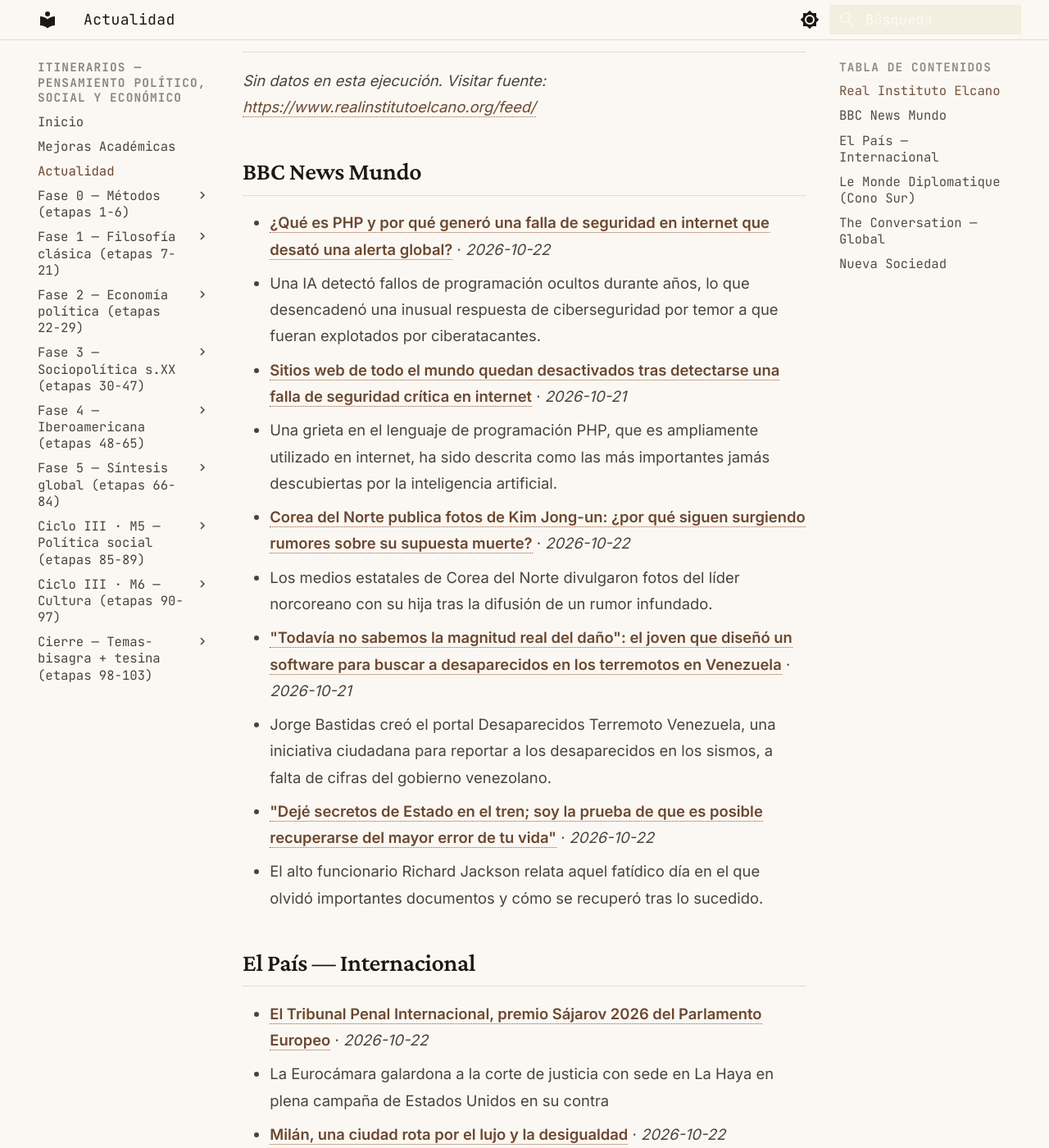
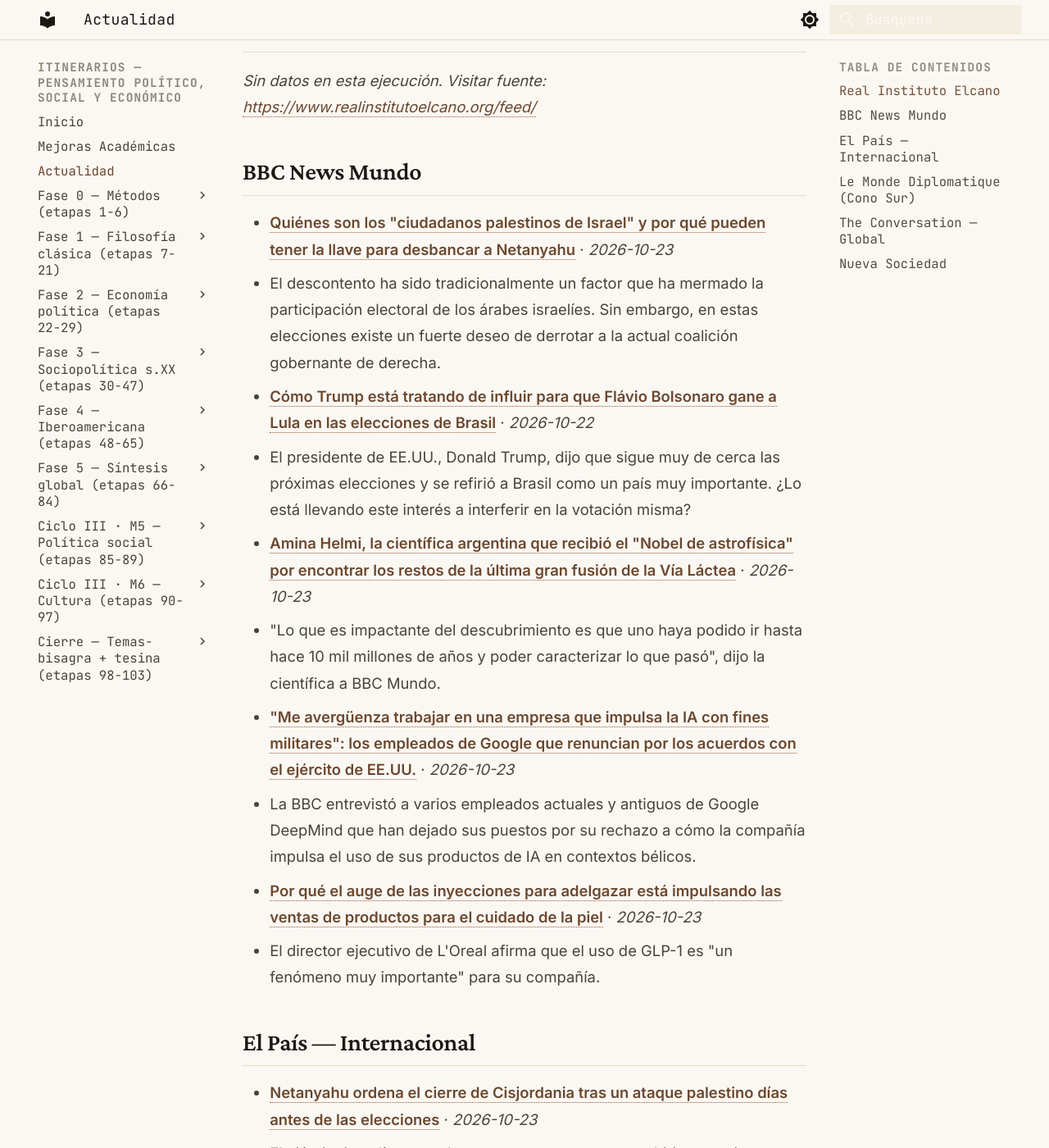
Before and after one commit to MrSpagVi/Curso, an MkDocs documentation site: the page built from docs/actualidad.md, in a window 1280 px wide and 1400 px high, scrolled down 643 px. Shown: the whole window at 82% size. Built offline with MkDocs 1.6.1 and Material for MkDocs 9.7.7, drawn with Linux system fonts in a browser that asks for light colours; some of the changed text lies outside the part shown.

Commit message:
auto: actualidad 2026-10-23

```diff
--- a/docs/actualidad.md
+++ b/docs/actualidad.md
@@ -6,7 +6,7 @@ title: Actualidad
 
 Últimos titulares de fuentes que dictan agenda en ciencia política y geopolítica. Actualizado automáticamente cada día (vía GitHub Actions).
 
-_Última actualización: 2026-10-22 10:53 UTC_
+_Última actualización: 2026-10-23 10:45 UTC_
 
 !!! tip "Ritual mensual — #actualidad"
     El último sábado de cada mes: agarrá **un** titular de los de abajo y escribí **300 palabras** aplicándole **2 autores** del último mes que leíste. ¿Qué diría cada uno? ¿En qué chocan? No resumas la noticia — usala como caso para pensar con las herramientas que venís construyendo. Guardá el texto con el tag `#actualidad` en tu sistema de notas. Esto convierte la teoría en criterio sobre la coyuntura: el objetivo del plan no es citar a Maquiavelo, es leer el presente con él.
@@ -17,29 +17,29 @@ _Sin datos en esta ejecución. Visitar fuente: [https://www.realinstitutoelcano.
 
 ## BBC News Mundo
 
-- **[¿Qué es PHP y por qué generó una falla de seguridad en internet que desató una alerta global?](https://www.bbc.com/mundo/articles/cmly0k9y9p1vo?at_medium=RSS&at_campaign=rss)** · *2026-10-22*
-  - Una IA detectó fallos de programación ocultos durante años, lo que desencadenó una inusual respuesta de ciberseguridad por temor a que fueran explotados por ciberatacantes.
-- **[Sitios web de todo el mundo quedan desactivados tras detectarse una falla de seguridad crítica en internet](https://www.bbc.com/mundo/articles/cq3djnk48ly8o?at_medium=RSS&at_campaign=rss)** · *2026-10-21*
-  - Una grieta en el lenguaje de programación PHP, que es ampliamente utilizado en internet, ha sido descrita como las más importantes jamás descubiertas por la inteligencia artificial.
-- **[Corea del Norte publica fotos de Kim Jong-un: ¿por qué siguen surgiendo rumores sobre su supuesta muerte?](https://www.bbc.com/mundo/articles/cv5ynk4x1161o?at_medium=RSS&at_campaign=rss)** · *2026-10-22*
-  - Los medios estatales de Corea del Norte divulgaron fotos del líder norcoreano con su hija tras la difusión de un rumor infundado.
-- **["Todavía no sabemos la magnitud real del daño": el joven que diseñó un software para buscar a  desaparecidos en los terremotos en Venezuela](https://www.bbc.com/mundo/articles/crx23yejwe1do?at_medium=RSS&at_campaign=rss)** · *2026-10-21*
-  - Jorge Bastidas creó el portal Desaparecidos Terremoto Venezuela, una iniciativa ciudadana para reportar a los desaparecidos en los sismos, a falta de cifras del gobierno venezolano.
-- **["Dejé secretos de Estado en el tren; soy la prueba de que es posible recuperarse del mayor error de tu vida"](https://www.bbc.com/mundo/articles/c6wyd5wx4xq1o?at_medium=RSS&at_campaign=rss)** · *2026-10-22*
-  - El alto funcionario Richard Jackson relata aquel fatídico día en el que olvidó importantes documentos y cómo se recuperó tras lo sucedido.
+- **[Quiénes son los "ciudadanos palestinos de Israel" y por qué pueden tener la llave para desbancar a Netanyahu](https://www.bbc.com/mundo/articles/crz9812qjxd2o?at_medium=RSS&at_campaign=rss)** · *2026-10-23*
+  - El descontento ha sido tradicionalmente un factor que ha mermado la participación electoral de los árabes israelíes. Sin embargo, en estas elecciones existe un fuerte deseo de derrotar a la actual coalición gobernante de derecha.
+- **[Cómo Trump está tratando de influir para que Flávio Bolsonaro gane a Lula en las elecciones de Brasil](https://www.bbc.com/mundo/articles/cqglwgj3e91yo?at_medium=RSS&at_campaign=rss)** · *2026-10-22*
+  - El presidente de EE.UU., Donald Trump, dijo que sigue muy de cerca las próximas elecciones y se refirió a Brasil como un país muy importante. ¿Lo está llevando este interés a interferir en la votación misma?
+- **[Amina Helmi, la científica argentina que recibió el "Nobel de astrofísica" por encontrar los restos de la última gran fusión de la Vía Láctea](https://www.bbc.com/mundo/articles/cmqxn83eer03o?at_medium=RSS&at_campaign=rss)** · *2026-10-23*
+  - "Lo que es impactante del descubrimiento es que uno haya podido ir hasta hace 10 mil millones de años y poder caracterizar lo que pasó", dijo la científica a BBC Mundo.
+- **["Me avergüenza trabajar en una empresa que impulsa la IA con fines militares": los empleados de Google que renuncian por los acuerdos con el ejército de EE.UU.](https://www.bbc.com/mundo/articles/cxg5j1d93993o?at_medium=RSS&at_campaign=rss)** · *2026-10-23*
+  - La BBC entrevistó a varios empleados actuales y antiguos de Google DeepMind que han dejado sus puestos por su rechazo a cómo la compañía impulsa el uso de sus productos de IA en contextos bélicos.
+- **[Por qué el auge de las inyecciones para adelgazar está impulsando las ventas de productos para el cuidado de la piel](https://www.bbc.com/mundo/articles/c699z39257zlo?at_medium=RSS&at_campaign=rss)** · *2026-10-23*
+  - El director ejecutivo de L'Oreal afirma que el uso de GLP-1 es "un fenómeno muy importante" para su compañía.
 
 ## El País — Internacional
 
-- **[El Tribunal Penal Internacional, premio Sájarov 2026 del Parlamento Europeo](https://elpais.com/internacional/2026-10-22/el-tribunal-penal-internacional-premio-sajarov-2026-del-parlamento-europeo.html)** · *2026-10-22*
-  - La Eurocámara galardona a la corte de justicia con sede en La Haya en plena campaña de Estados Unidos en su contra
-- **[Milán, una ciudad rota por el lujo y la desigualdad](https://elpais.com/internacional/2026-10-22/milan-una-ciudad-rota-por-el-lujo-y-la-desigualdad.html)** · *2026-10-22*
-  - Los disturbios en la metrópoli italiana no salen de la nada porque es un caso extremo de los males de otras capitales: acoge una de las mayores concentraciones de millonarios pero expulsa a sus vecinos
-- **[Alemania aumentará las deportaciones de afganos sin antecedentes penales](https://elpais.com/internacional/2026-10-22/alemania-aumentara-las-deportaciones-de-afganos-sin-antecedentes-penales.html)** · *2026-10-22*
-  - El acuerdo con los talibanes permite a Berlín retornar a Afganistán a más de 15.000 personas pese a la represión y la crisis humanitaria
+- **[Netanyahu ordena el cierre de Cisjordania tras un ataque palestino días antes de las elecciones](https://elpais.com/internacional/2026-10-23/el-ejercito-israeli-mata-a-dos-palestinos-armados-tras-un-tiroteo-en-cisjordania.html)** · *2026-10-23*
+  - El ejército israelí mata a dos presuntos agresores que hirieron a cinco israelíes cerca de la ciudad de Hebrón
+- **[Macron trata de retomar el control con la prohibición de manifestaciones y el blindaje de las ciudades](https://elpais.com/internacional/2026-10-23/macron-trata-de-retomar-el-control-con-la-prohibicion-de-manifestaciones-y-el-blindaje-de-las-ciudades.html)** · *2026-10-23*
+  - El presidente francés se pone al frente del despliegue de seguridad y se reúne con los estudiantes en vísperas de otra gran protesta. Los sindicatos se revuelven contra el veto
+- **[Un muerto y varios heridos en tiroteos en una localidad de las afueras de París](https://elpais.com/internacional/2026-10-23/un-muerto-y-varios-heridos-en-tiroteos-en-una-localidad-de-las-afueras-de-paris.html)** · *2026-10-23*
+  - El atacante ha disparado desde un coche varias ráfagas a la gente que circulaba por la calle
+- **[Sangre nueva para frenar a Trump](https://elpais.com/us/2026-10-23/sangre-nueva-para-frenar-a-trump.html)** · *2026-10-23*
+  - Un nuevo elenco de rostros demócratas ha encontrado un mensaje central: el impagable costo de vida para muchos en Estados Unidos
 - **[La desconfianza militar hacia China crea inestabilidad en Asia](https://elpais.com/internacional/2026-10-22/la-desconfianza-militar-hacia-china-crea-inestabilidad-en-asia.html)** · *2026-10-22*
   - La fuerte interdependencia económica y el temor al gigante chino afectan a las relaciones de los países de la zona con EE UU y desequilibran la región del Indo-Pacífico
-- **[La IA convierte las ‘midterms’ en un gran laboratorio electoral](https://elpais.com/us/2026-10-21/la-ia-convierte-las-midterms-en-un-gran-laboratorio-electoral.html)** · *2026-10-21*
-  - El riesgo ya no son solo los bulos tradicionales, sino la automatización a gran escala de la manipulación política
 
 ## Le Monde Diplomatique (Cono Sur)
 
@@ -47,16 +47,16 @@ _Sin datos en esta ejecución. Visitar fuente: [https://www.eldiplo.org/feed/](h
 
 ## The Conversation — Global
 
-- **[Grattan on Friday: Politics reflects society, and our society is in poor shape on many fronts](https://theconversation.com/grattan-on-friday-politics-reflects-society-and-our-society-is-in-poor-shape-on-many-fronts-294864)** · *2026-10-22*
-  - As the national political conversation descended into fear and loathing after the attack on Helen Haines, two politicians stepped back from instances of offensive behaviour.
-- **[Shares in this data centre company are down 40% as investors lose faith in the AI story](https://theconversation.com/shares-in-this-data-centre-company-are-down-40-as-investors-lose-faith-in-the-ai-story-294871)** · *2026-10-22*
-  - While AI hype is strong, the business models are coming under increasing scrutiny.
-- **[A critical flaw affecting 70% of all websites has the cybersecurity world panicked](https://theconversation.com/a-critical-flaw-affecting-70-of-all-websites-has-the-cybersecurity-world-panicked-294941)** · *2026-10-22*
-  - Millions of websites and online tools have relied on the PHP language for decades – but newly disclosed bugs could let hackers easily take them over.
-- **[Chiricahua is the nation’s newest national park – what does that mean?](https://theconversation.com/chiricahua-is-the-nations-newest-national-park-what-does-that-mean-293785)** · *2026-10-21*
-  - What comes next for Chiricahua, now that is has been officially redesignated as America’s 64th national park?
-- **[Corporate ‘orbital data centre’ proposals are dangerous for humanity](https://theconversation.com/corporate-orbital-data-centre-proposals-are-dangerous-for-humanity-293085)** · *2026-10-21*
-  - Orbital data centre proposals involve thousands of satellites, each one twice the size of the International Space Station.
+- **[How autumn changes animal sexual behaviour – including that of humans](https://theconversation.com/how-autumn-changes-animal-sexual-behaviour-including-that-of-humans-292486)** · *2026-10-23*
+  - Some animals change sex altogether in the autumn.
+- **[For Andy Burnham, getting closer to the EU could prove as tricky as exiting it – an expert explains](https://theconversation.com/for-andy-burnham-getting-closer-to-the-eu-could-prove-as-tricky-as-exiting-it-an-expert-explains-294809)** · *2026-10-23*
+  - A short history of Brexit struggles over the years.
+- **[Four ways to help your body adjust to the autumn time change](https://theconversation.com/four-ways-to-help-your-body-adjust-to-the-autumn-time-change-294723)** · *2026-10-23*
+  - Changing the time on a clock does not instantly reset our body’s internal system. But these strategies can help.
+- **[From aristocracy to ‘assetocracy’ – how wealth has transformed the House of Lords](https://theconversation.com/from-aristocracy-to-assetocracy-how-wealth-has-transformed-the-house-of-lords-293492)** · *2026-10-23*
+  - Hundreds of peers enjoy extraordinary wealth, new research has found.
+- **[Unlocking the secrets of the ‘Dragon Man’ skull – and what it reveals about human evolution](https://theconversation.com/unlocking-the-secrets-of-the-dragon-man-skull-and-what-it-reveals-about-human-evolution-291321)** · *2026-10-23*
+  - Most of what we knew about early modern humans has been turned upside down in the past two decades –&nbsp;and many more questions remain.
 
 ## Nueva Sociedad
 
```
